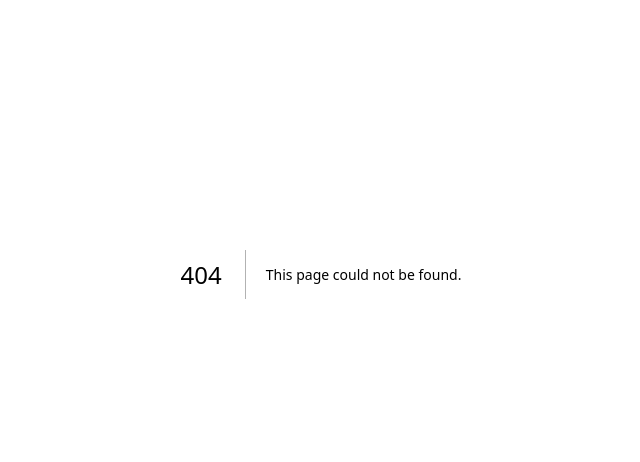
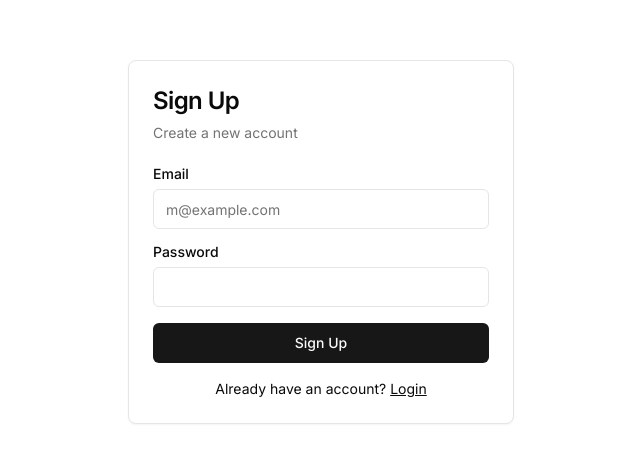
Before and after one commit to R3yz0n/ecommerce-proj, a Next.js app: page /signup in a window 1280 px wide. Before the commit this address had no page. Shown: the part 126-588 px from the top of the page, without its empty margins (319-959 px from the left). Built offline with nearby package versions, Linux system fonts and the light colour scheme.

Commit message:
feat: add signup page with form handling and validation

```diff
--- /dev/null
+++ b/app/signup/page.tsx
@@ -0,0 +1,86 @@
+"use client";
+import { useState } from "react";
+import Link from "next/link";
+import { useRouter } from "next/navigation";
+import { Button } from "@/components/ui/button";
+import { Card, CardContent, CardDescription, CardHeader, CardTitle } from "@/components/ui/card";
+import { Input } from "@/components/ui/input";
+import { Label } from "@/components/ui/label";
+import axios from "axios";
+
+export default function SignupPage() {
+  const [form, setForm] = useState({ email: "", password: "" });
+  const [message, setMessage] = useState("");
+  const [loading, setLoading] = useState(false);
+  const router = useRouter();
+
+  const handleChange = (e: React.ChangeEvent<HTMLInputElement>) => {
+    setForm({ ...form, [e.target.name]: e.target.value });
+  };
+
+  const handleSignup = async (e: React.FormEvent) => {
+    e.preventDefault();
+    setMessage("");
+    setLoading(true);
+    try {
+      const res = await axios.post("/api/auth/signup", form);
+      if (res.data.success) {
+        setMessage("Account created! Redirecting to login...");
+        setTimeout(() => router.push("/login"), 1500);
+      } else {
+        setMessage(res.data.error || "Signup failed.");
+      }
+    } catch (err: any) {
+      setMessage(err.response?.data?.error || "Signup failed.");
+    }
+    setLoading(false);
+  };
+
+  return (
+    <div className="flex w-screen mx-auto min-h-[calc(100vh-64px)]  items-center justify-center p-4">
+      <Card className="mx-auto  w-[386px]">
+        <CardHeader>
+          <CardTitle className="text-2xl">Sign Up</CardTitle>
+          <CardDescription>Create a new account</CardDescription>
+        </CardHeader>
+        <CardContent>
+          <form onSubmit={handleSignup} className="grid gap-4">
+            <div className="grid gap-2">
+              <Label htmlFor="email">Email</Label>
+              <Input
+                id="email"
+                name="email"
+                type="email"
+                placeholder="m@example.com"
+                required
+                value={form.email}
+                onChange={handleChange}
+              />
+            </div>
+            <div className="grid gap-2">
+              <Label htmlFor="password">Password</Label>
+              <Input
+                id="password"
+                name="password"
+                type="password"
+                required
+                value={form.password}
+                onChange={handleChange}
+              />
+            </div>
+            <Button type="submit" className="w-full" disabled={loading}>
+              {loading ? "Signing up..." : "Sign Up"}
+            </Button>
+          </form>
+          {message && <div className="mt-4 text-center text-sm text-red-600">{message}</div>}
+          <div className="mt-4 text-center text-sm">
+            Already have an account?{" "}
+            <Link href="/login" className="underline">
+              Login
+            </Link>
+          </div>
+        </CardContent>
+      </Card>
+    </div>
+  );
+}
```
